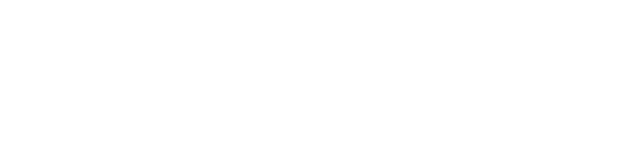
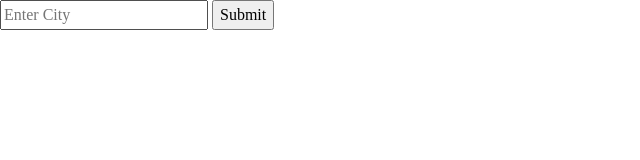
Before and after one commit to UzairKhan-27/forecast-first, a website built with webpack: page src/index.html in a window 1280 px wide. Shown: the whole page, without its empty margins (0-640 px from the left). Built offline with nearby package versions, Linux system fonts and the light colour scheme.

Commit message:
Add search bar

```diff
--- a/src/index.html
+++ b/src/index.html
@@ -3,7 +3,13 @@
 	<head>
 		<meta charset="UTF-8" />
 		<meta name="viewport" content="width=device-width, initial-scale=1.0" />
-		<title>N</title>
+		<title>Forecast First</title>
 	</head>
-	<body></body>
+	<body>
+		<header>
+			<input type="text" id="search" placeholder="Enter City" />
+			<button type="submit" id="submit">Submit</button>
+		</header>
+		<main></main>
+	</body>
 </html>
```
